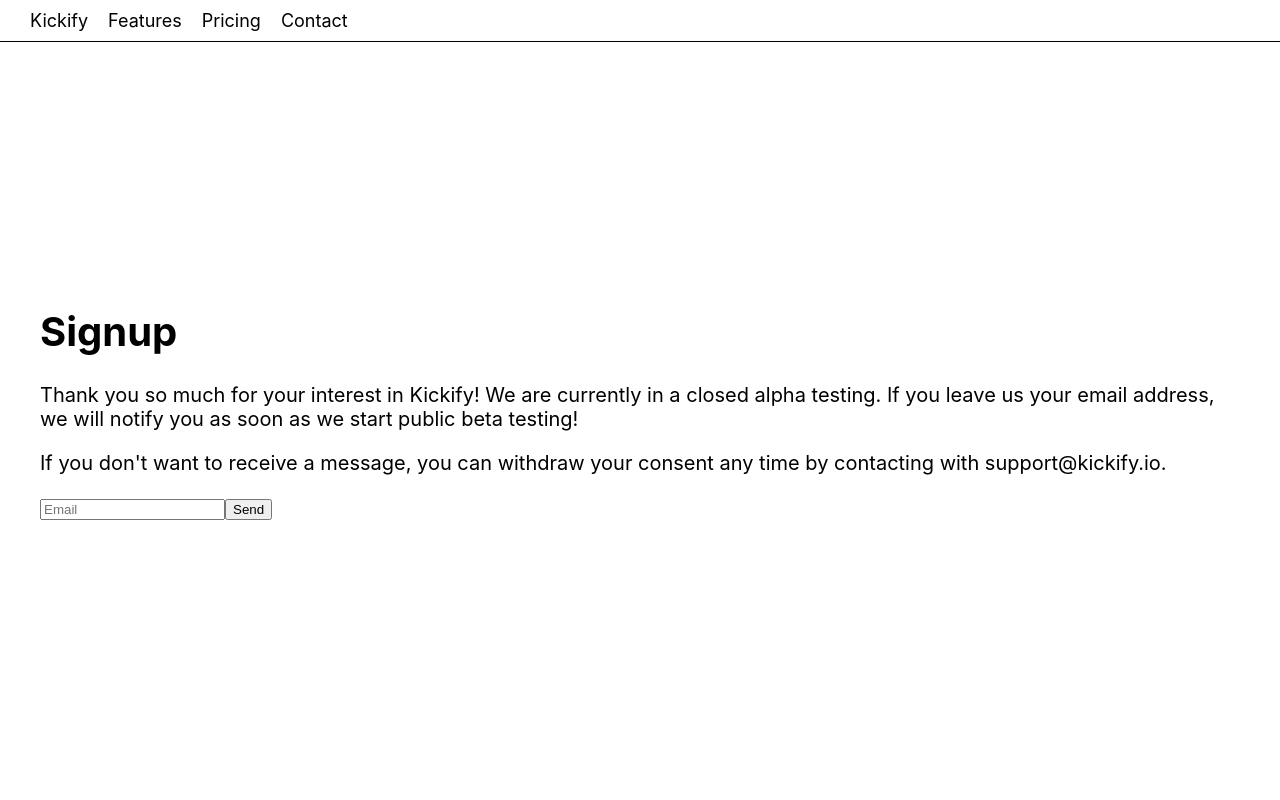
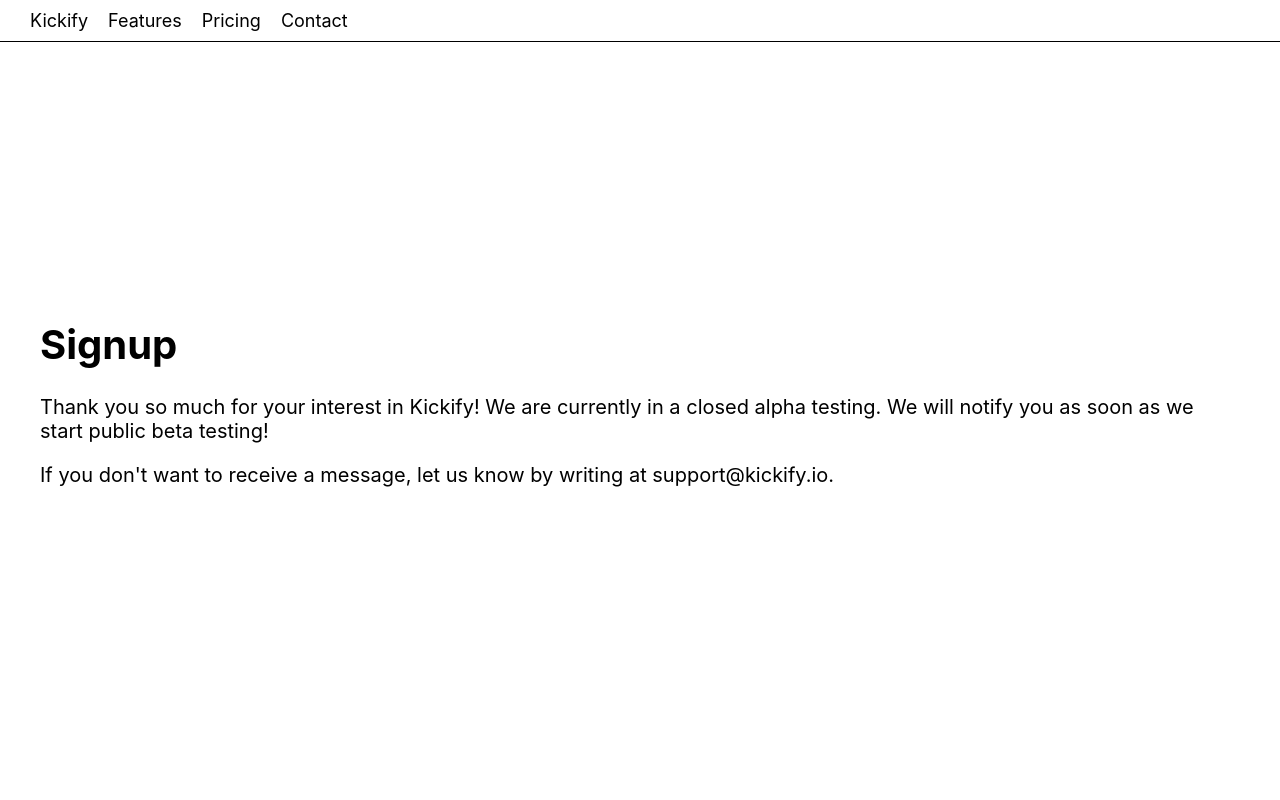
Before and after one commit to Bettelstab/kickify-io, a Next.js app: page /signup/thank-you in a window 1280 px wide. Shown: the top 800 px of the page. Built offline with nearby package versions, Linux system fonts and the light colour scheme.

Commit message:
Fix signup form redirect url; adjust content of thank you page

```diff
--- a/pages/signup/index.tsx
+++ b/pages/signup/index.tsx
@@ -11,7 +11,7 @@
         <p>By signing up, you accept our <Link href="/privacy-policy">Privacy Policy</Link>.</p>
         <form action="https://formsubmit.co/contact@kickify.io" method="POST">
           <input type="email" name="email" placeholder="Email" required />
-          <input type="hidden" name="_next" value="/signup/thank-you" />
+          <input type="hidden" name="_next" value="https://www.kickify.io/signup/thank-you" />
           <button type="submit">Continue</button>
         </form>
       </div>
--- a/pages/signup/thank-you/index.tsx
+++ b/pages/signup/thank-you/index.tsx
@@ -9,17 +9,12 @@
         <h1>Signup</h1>
         <div>
           Thank you so much for your interest in Kickify! We are currently in a
-          closed alpha testing. If you leave us your email address, we will
-          notify you as soon as we start public beta testing!
+          closed alpha testing. We will notify you as soon as we start public beta testing!
           <p className={styles.withdrawConsent}>
-            If you don&apos;t want to receive a message, you can withdraw your
-            consent any time by contacting with support@kickify.io.
+            If you don&apos;t want to receive a message, let us know by writing
+            at support@kickify.io.
           </p>
         </div>
-        <form action="https://formsubmit.co/05eb87bb425564842589889b8fe2d24a" method="POST">
-          <input type="email" name="email" placeholder="Email" required />
-          <input type="submit" value="Send" />
-        </form>
       </div>
     </BasicPage>
   );
```
